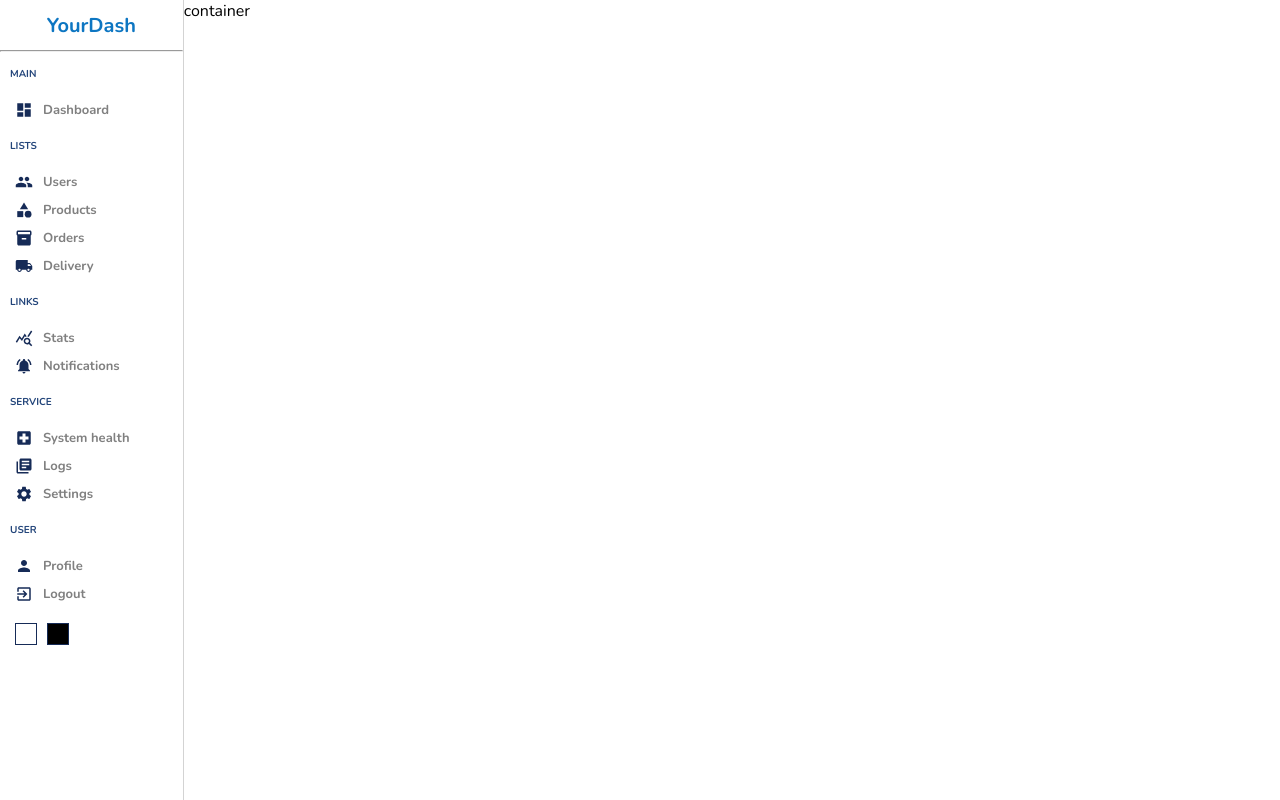
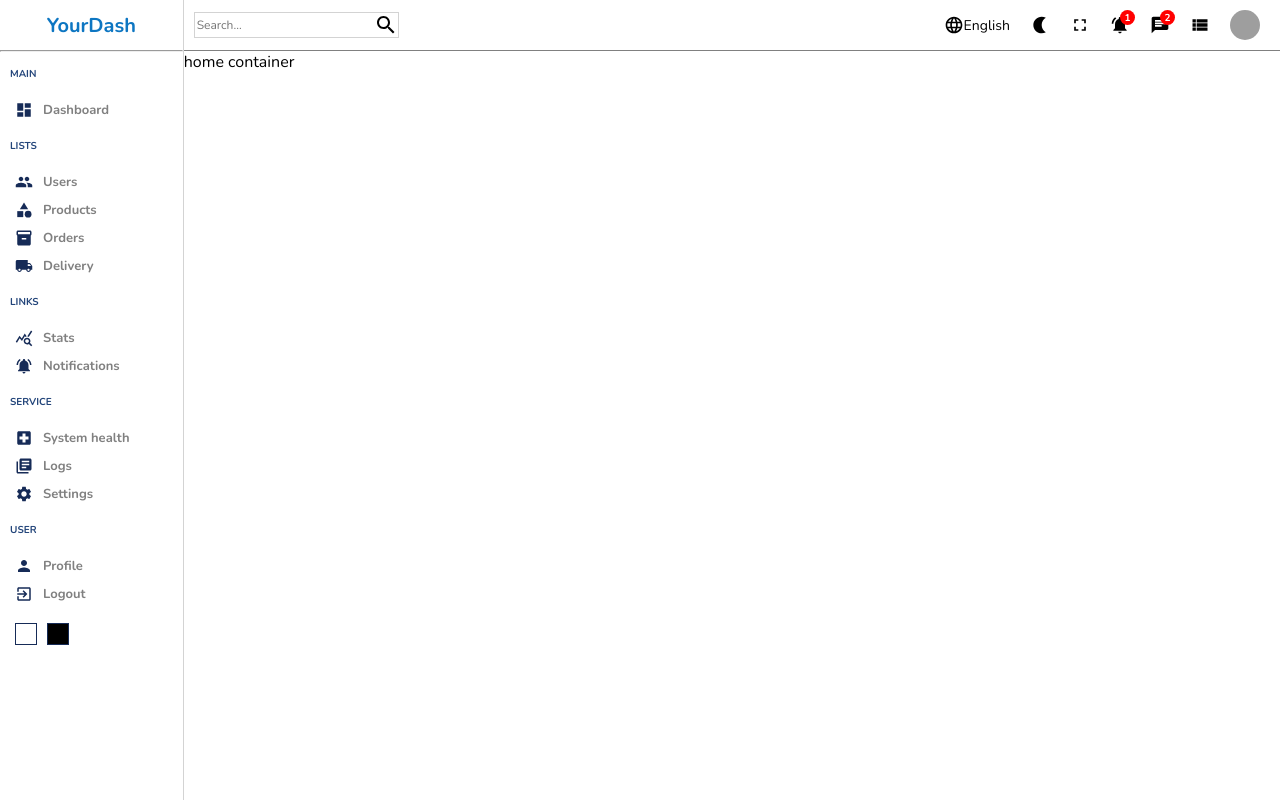
Before and after one commit to ZoranUTF8/react_admin_dashboard, a React (Create React App) app: page / in a window 1280 px wide. Built offline with nearby package versions, Linux system fonts and the light colour scheme; grey boxes are pictures that could not be loaded; a web font is replaced by a local one.

Commit message:
Completed navbar

```diff
--- a/src/components/navbar/Navbar.jsx
+++ b/src/components/navbar/Navbar.jsx
@@ -1,9 +1,51 @@
+import "./navbar.scss";
+//? Icons
+import SearchIcon from "@mui/icons-material/Search";
+import LanguageIcon from "@mui/icons-material/Language";
+import NightlightIcon from "@mui/icons-material/Nightlight";
+import FullscreenIcon from "@mui/icons-material/Fullscreen";
+import NotificationsActiveIcon from "@mui/icons-material/NotificationsActive";
+import ChatIcon from "@mui/icons-material/Chat";
+import ViewListIcon from "@mui/icons-material/ViewList";
 
-import "./navbar.scss"
 function Navbar() {
   return (
-    <div className="navbar">Navbar</div>
-  )
+    <div className="navbar">
+      <div className="wrapper">
+        <div className="search">
+          <input type="text" placeholder="Search..." />
+          <SearchIcon />
+        </div>
+
+        <div className="items">
+          <div className="item">
+            <LanguageIcon className="icon" />
+            English
+          </div>
+          <div className="item">
+            <NightlightIcon className="icon" />
+          </div>
+          <div className="item">
+            <FullscreenIcon className="icon" />
+          </div>
+          <div className="item">
+            <NotificationsActiveIcon className="icon" />
+            <div className="counter">1</div>
+          </div>
+          <div className="item">
+            <ChatIcon className="icon" />
+            <div className="counter">2</div>
+          </div>
+          <div className="item">
+            <ViewListIcon className="icon" />
+          </div>
+          <div className="item">
+           <img src="https://imat.org.mx/images/people/user-login.png" alt="userAvatar" className="userAvatar" />
+          </div>
+        </div>
+      </div>
+    </div>
+  );
 }
 
-export default Navbar
+export default Navbar;
--- a/src/components/navbar/navbar.scss
+++ b/src/components/navbar/navbar.scss
@@ -0,0 +1,84 @@
+.navbar {
+    height: 50px;
+    border-bottom: 0.5px solid gray;
+    display: flex;
+    align-items: center;
+    font-size: 14px;
+
+
+    .wrapper {
+        padding: 10px;
+        display: inherit;
+        width: 100%;
+        justify-content: space-between;
+        align-items: center;
+
+        .items {
+            display: inherit;
+        }
+
+        .search {
+            border: 0.5px solid lightgray;
+            display: inherit;
+            justify-content: center;
+            align-items: center;
+
+            input {
+                border: none;
+                outline: none;
+                background-color: transparent;
+
+                &::placeholder {
+                    font-size: 12px;
+                }
+            }
+        }
+
+        .items {
+            display: inherit;
+            align-items: center;
+
+
+            .item {
+                display: inherit;
+                justify-content: center;
+                align-items: center;
+                margin: 10px;
+
+                // the parent needs to be relative for the child to use relative
+                position: relative;
+
+                .icon {
+                    font-size: 20px;
+                }
+
+                .userAvatar {
+                    width: 30px;
+                    height: 30px;
+                    border-radius: 50%;
+                }
+
+                .counter {
+                    width: 15px;
+                    height: 15px;
+                    background-color: red;
+                    border-radius: 50%;
+                    color: #fff;
+                    display: inherit;
+                    align-items: center;
+                    justify-content: center;
+                    font-size: 10px;
+                    font-weight: bold;
+
+                    // move the number up
+                    position: absolute;
+                    top: -5px;
+                    right: -5px;
+                }
+            }
+
+        }
+    }
+
+
+}
--- a/src/pages/home/Home.jsx
+++ b/src/pages/home/Home.jsx
@@ -1,11 +1,14 @@
 import "./home.scss";
-import { Sidebar } from "../../components";
+import { Sidebar, Navbar } from "../../components";
 
 const Home = () => {
   return (
     <div className="home">
       <Sidebar />
-      <div className="homeContainer">container</div>
+      <div className="homeContainer">
+        <Navbar />
+        home container
+      </div>
     </div>
   );
 };
```
